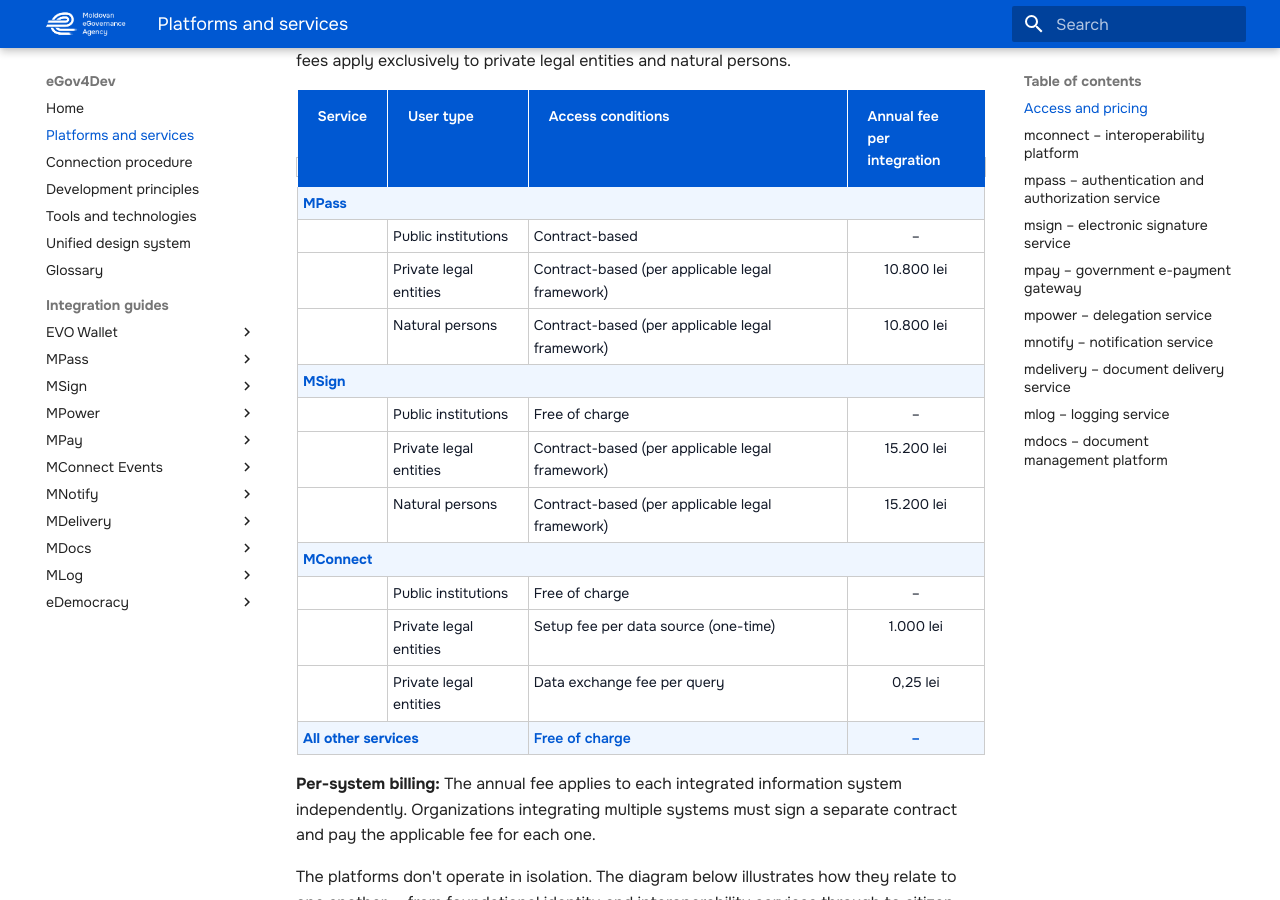
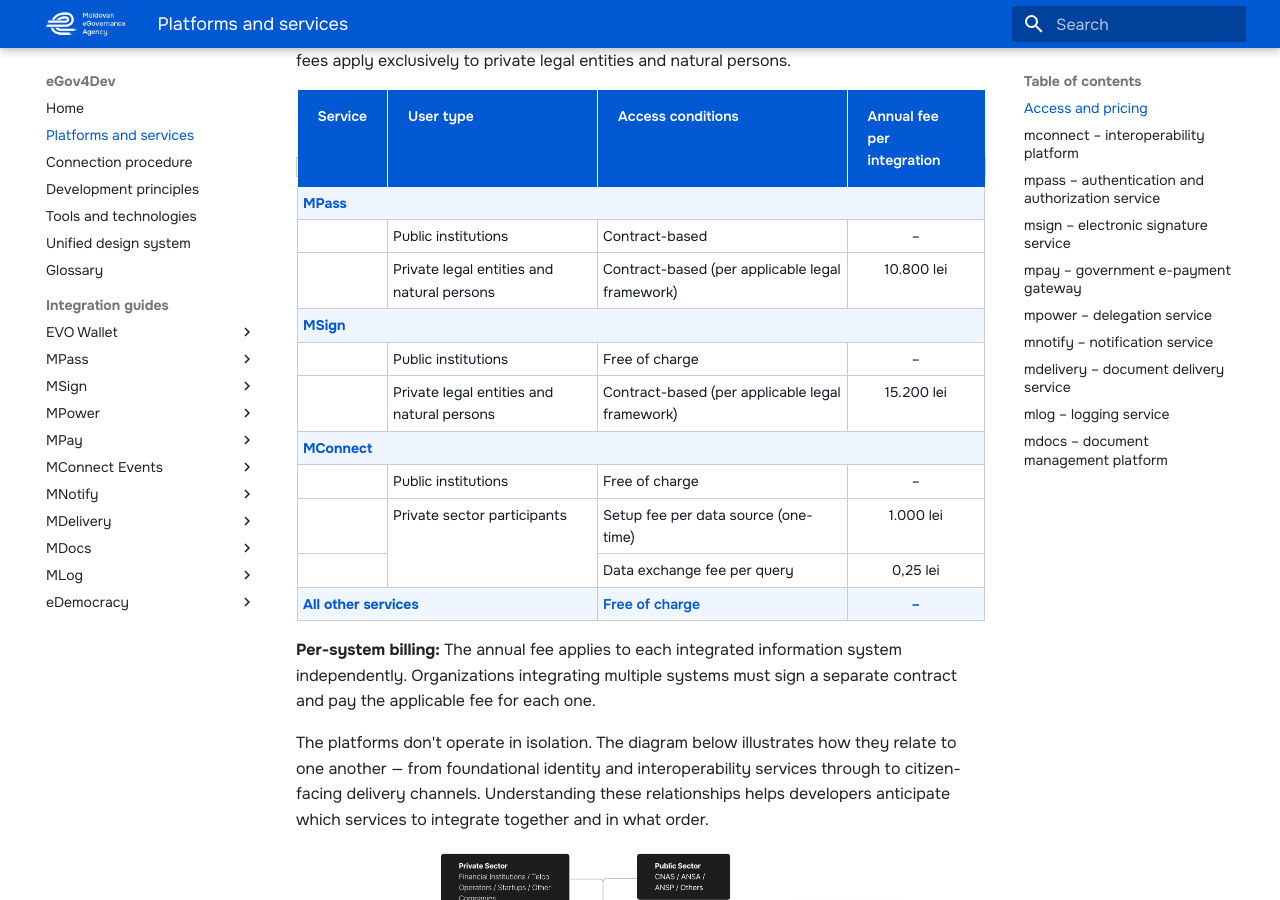
Before and after one commit to egov-moldova/egov4dev, an MkDocs documentation site: the page built from docs/platforms/index.md, in a window 1280 px wide and 900 px high, scrolled down 453 px. Built offline with MkDocs 1.6.1 and Material for MkDocs 9.7.7, drawn with Linux system fonts in a browser that asks for light colours.

Commit message:
table update

```diff
--- a/docs/platforms/index.md
+++ b/docs/platforms/index.md
@@ -25,13 +25,7 @@
     </tr>
     <tr>
       <td></td>
-      <td>Private legal entities</td>
-      <td>Contract-based (per applicable legal framework)</td>
-      <td style="text-align:center">10.800 lei</td>
-    </tr>
-    <tr>
-      <td></td>
-      <td>Natural persons</td>
+      <td>Private legal entities and natural persons</td>
       <td>Contract-based (per applicable legal framework)</td>
       <td style="text-align:center">10.800 lei</td>
     </tr>
@@ -46,13 +40,7 @@
     </tr>
     <tr>
       <td></td>
-      <td>Private legal entities</td>
-      <td>Contract-based (per applicable legal framework)</td>
-      <td style="text-align:center">15.200 lei</td>
-    </tr>
-    <tr>
-      <td></td>
-      <td>Natural persons</td>
+      <td>Private legal entities and natural persons</td>
       <td>Contract-based (per applicable legal framework)</td>
       <td style="text-align:center">15.200 lei</td>
     </tr>
@@ -67,13 +55,12 @@
     </tr>
     <tr>
       <td></td>
-      <td>Private legal entities</td>
+      <td rowspan="2">Private sector participants</td>
       <td>Setup fee per data source (one-time)</td>
       <td style="text-align:center">1.000 lei</td>
     </tr>
     <tr>
       <td></td>
-      <td>Private legal entities</td>
       <td>Data exchange fee per query</td>
       <td style="text-align:center">0,25 lei</td>
     </tr>
```
